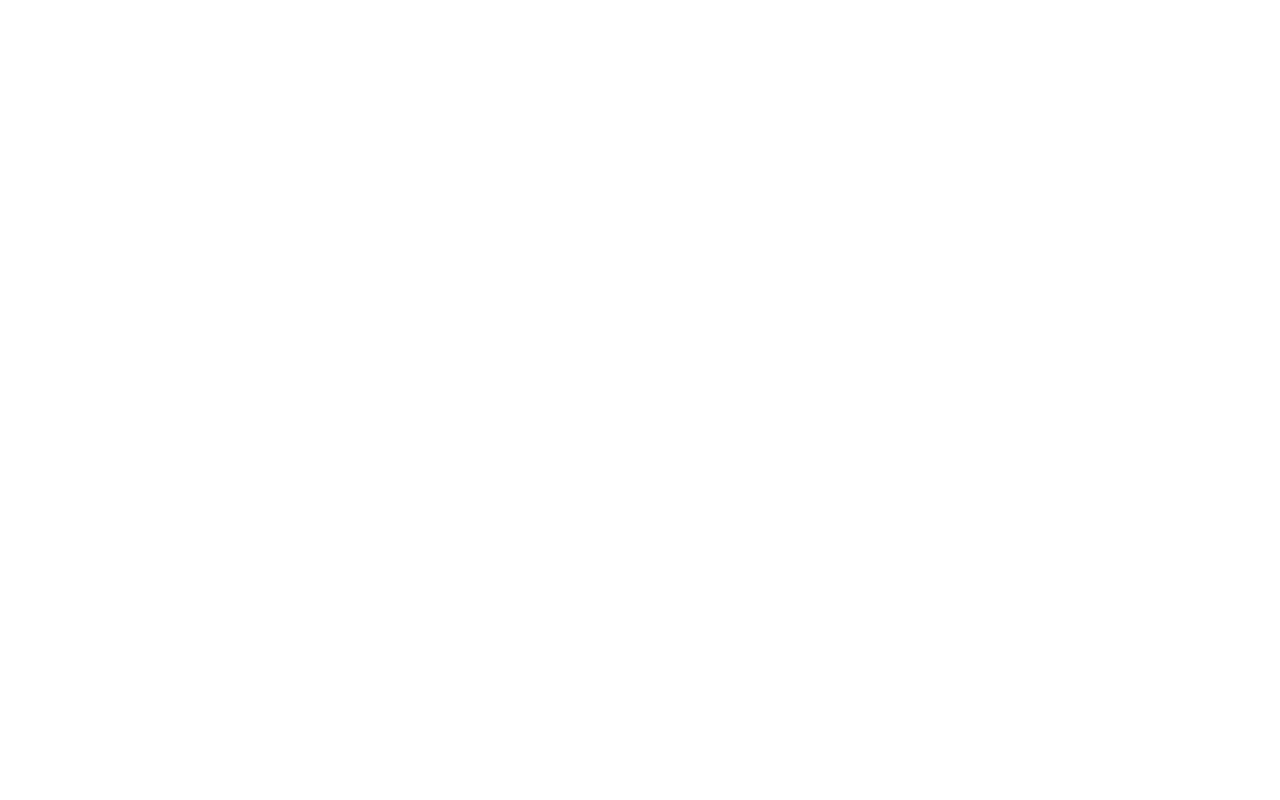
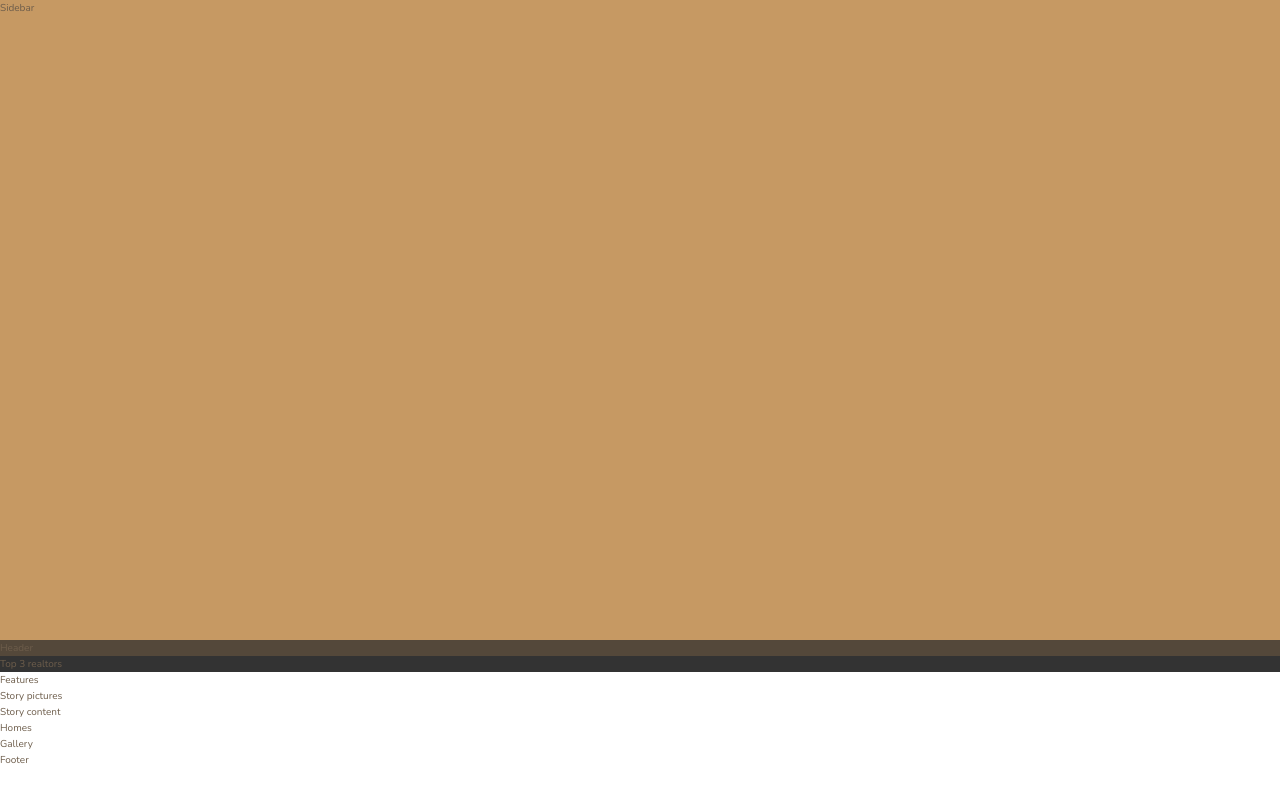
Before and after one commit to dangakeri/Nexter, a website: page index.html in a window 1280 px wide. Drawn offline with nearby package versions, Linux system fonts and the light colour scheme.

Commit message:
main.scss

```diff
--- a/index.html
+++ b/index.html
@@ -12,6 +12,32 @@
         <title>nexter &mdash; your home, your freedom</title>
     </head>
     <body class="container">
-
+        <div class="sidebar">
+            Sidebar
+        </div>
+        <header class="header">
+            Header
+        </header>
+        <div class="realtors">
+            Top 3 realtors
+        </div>
+        <section class="features">
+            Features
+        </section>
+        <div class="story__pictures">
+            Story pictures
+        </div>
+        <div class="story__content">
+            Story content
+        </div>
+        <div class="homes">
+            Homes
+        </div>
+        <section class="gallery">
+            Gallery
+        </section>
+        <footer class="footer">
+            Footer
+        </footer>
     </body>
 </html>
--- a/sass/_base.scss
+++ b/sass/_base.scss
@@ -31,3 +31,7 @@ body{
     font-weight: 300;
     line-height: 1.6;
 }
+.container{
+    display: grid;
+    grid-template-rows: 80vh;
+}
--- a/sass/_header.scss
+++ b/sass/_header.scss
@@ -0,0 +1,3 @@
+.header{
+    background-color: $color-grey-dark-1;
+}
--- a/sass/_realtors.scss
+++ b/sass/_realtors.scss
@@ -0,0 +1,3 @@
+.realtors{
+    background-color: #333;
+}
--- a/sass/_sidebar.scss
+++ b/sass/_sidebar.scss
@@ -0,0 +1,3 @@
+.sidebar{
+    background-color: $color-primary;
+}
```
Also changed, not shown: css/style.css.
